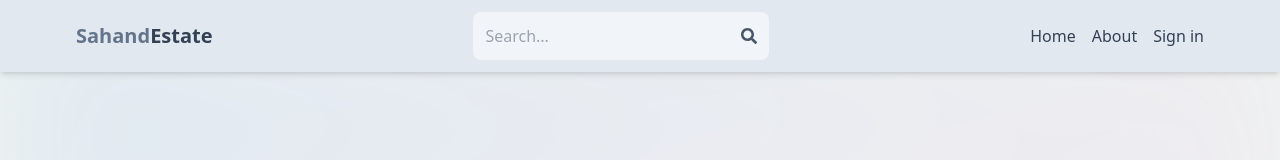
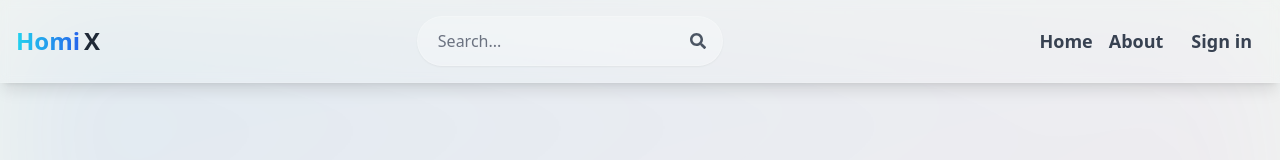
Before and after one commit to SwagatX-404/Real-Estate-Major-Project, a React (Vite) app in the folder client/: page / in a window 1280 px wide. Shown: the top 160 px of the page. Built offline with nearby package versions, Linux system fonts and the light colour scheme; no server answers.

Commit message:
Refactor Header component for improved styling and user experience

```diff
--- a/client/src/components/Header.jsx
+++ b/client/src/components/Header.jsx
@@ -7,6 +7,7 @@ export default function Header() {
   const { currentUser } = useSelector((state) => state.user);
   const [searchTerm, setSearchTerm] = useState('');
   const navigate = useNavigate();
+
   const handleSubmit = (e) => {
     e.preventDefault();
     const urlParams = new URLSearchParams(window.location.search);
@@ -22,50 +23,72 @@ export default function Header() {
       setSearchTerm(searchTermFromUrl);
     }
   }, [location.search]);
+
   return (
-    <header className='bg-slate-200 shadow-md'>
-      <div className='flex justify-between items-center max-w-6xl mx-auto p-3'>
-        <Link to='/'>
-          <h1 className='font-bold text-sm sm:text-xl flex flex-wrap'>
-            <span className='text-slate-500'>Sahand</span>
-            <span className='text-slate-700'>Estate</span>
+    <header className="sticky top-0 z-50 backdrop-blur-sm bg-white/10 shadow-lg border-b border-white/10">
+      <div className="flex justify-between items-center max-w-7xl mx-auto p-4">
+        {/* Logo with glow effect */}
+        <Link to="/" className="group">
+          <h1 className="font-bold text-xl sm:text-2xl flex items-center space-x-1">
+            <span className="text-transparent bg-clip-text bg-gradient-to-r from-cyan-400 to-blue-600 group-hover:from-pink-500 group-hover:to-cyan-500 transition-all duration-500">
+              Homi
+            </span>
+            <span className="text-gray-800 dark:text-gray-200 group-hover:text-cyan-500 transition-colors duration-300">
+              X
+            </span>
           </h1>
         </Link>
+
+        {/* Search bar with glassmorphism */}
         <form
           onSubmit={handleSubmit}
-          className='bg-slate-100 p-3 rounded-lg flex items-center'
+          className="bg-white/20 dark:bg-gray-800/25 p-2 rounded-full flex items-center shadow-sm hover:shadow-md transition-shadow duration-300 border border-white/20 backdrop-blur-sm"
         >
           <input
-            type='text'
-            placeholder='Search...'
-            className='bg-transparent focus:outline-none w-24 sm:w-64'
+            type="text"
+            placeholder="Search..."
+            className="bg-transparent focus:outline-none w-28 sm:w-64 px-3 py-1 text-gray-800 dark:text-gray-200 placeholder-gray-500 dark:placeholder-gray-600 transition-all duration-200 focus:w-32 sm:focus:w-72"
             value={searchTerm}
             onChange={(e) => setSearchTerm(e.target.value)}
           />
-          <button>
-            <FaSearch className='text-slate-600' />
+          <button
+            type="submit"
+            className="p-2 rounded-lg hover:bg-white/20 dark:hover:bg-gray-700/50 transition-colors duration-200"
+          >
+            <FaSearch className="text-gray-600 dark:text-gray-300 hover:text-cyan-500 dark:hover:text-cyan-400 transition-colors duration-200" />
           </button>
         </form>
-        <ul className='flex gap-4'>
-          <Link to='/'>
-            <li className='hidden sm:inline text-slate-700 hover:underline'>
+
+        {/* Navigation links with hover animations */}
+        <ul className="flex gap-4 items-center">
+          <Link to="/">
+            <li className="hidden text-lg font-semibold sm:inline-block text-gray-700 dark:text-gray-700 hover:text-cyan-500 dark:hover:text-cyan-400 transition-colors duration-200 relative group">
               Home
+              <span className="absolute bottom-0 left-0 w-0 h-0.5 bg-cyan-500 group-hover:w-full transition-all duration-300"></span>
             </li>
           </Link>
-          <Link to='/about'>
-            <li className='hidden sm:inline text-slate-700 hover:underline'>
+          <Link to="/about">
+            <li className="hidden text-lg font-semibold sm:inline-block text-gray-700 dark:text-gray-700 hover:text-cyan-500 dark:hover:text-cyan-400 transition-colors duration-200 relative group">
               About
+              <span className="absolute bottom-0 left-0 w-0 h-0.5 bg-cyan-500 group-hover:w-full transition-all duration-300"></span>
             </li>
           </Link>
-          <Link to='/profile'>
+          <Link to="/profile">
             {currentUser ? (
-              <img
-                className='rounded-full h-7 w-7 object-cover'
-                src={currentUser.avatar}
-                alt='profile'
-              />
+              <div className="group relative">
+                <img
+                  className="rounded-full h-9 w-9 object-cover border-2 border-gray-400 group-hover:border-cyan-400 transition-all duration-300 shadow-sm hover:shadow-lg"
+                  src={currentUser.avatar}
+                  alt="profile"
+                />
+                <div className="absolute -bottom-8 left-1/2 transform -translate-x-1/2 bg-gray-800 text-white text-xs px-2 py-1 rounded opacity-0 group-hover:opacity-100 transition-opacity duration-200">
+                  Profile
+                </div>
+              </div>
             ) : (
-              <li className=' text-slate-700 hover:underline'> Sign in</li>
+              <li className="text-lg font-semibold text-gray-700 dark:text-gray-700 hover:text-cyan-500 dark:hover:text-slate-900 transition-colors duration-200 px-3 py-1 rounded-full hover:bg-white/20 dark:hover:bg-cyan-300">
+                Sign in
+              </li>
             )}
           </Link>
         </ul>
```
